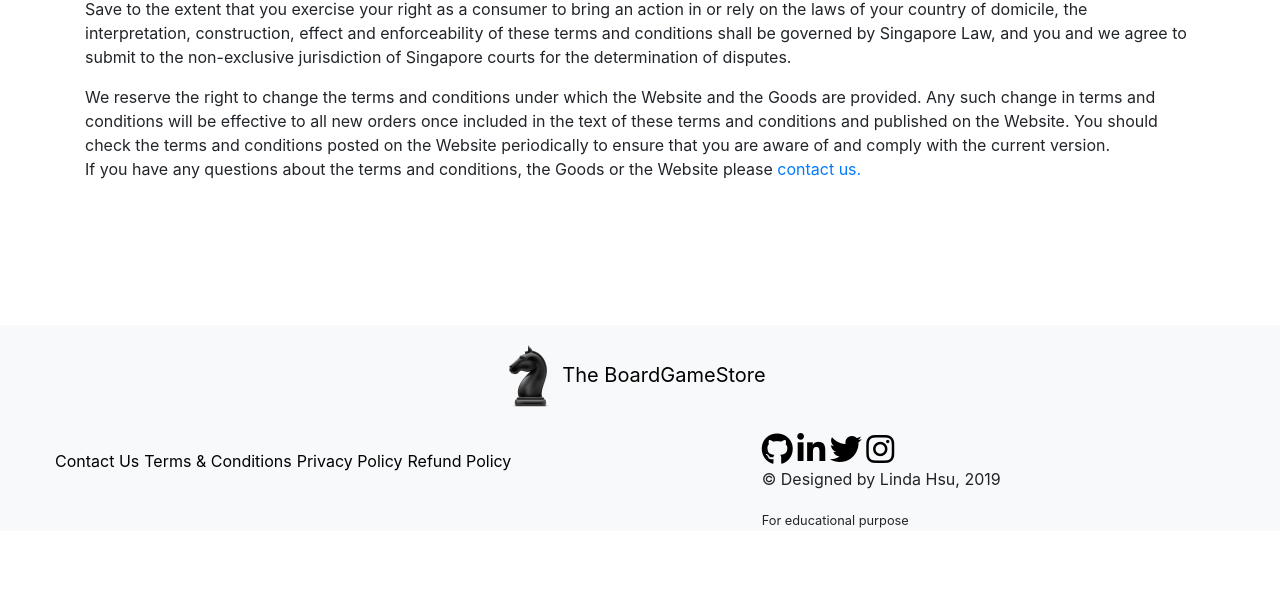
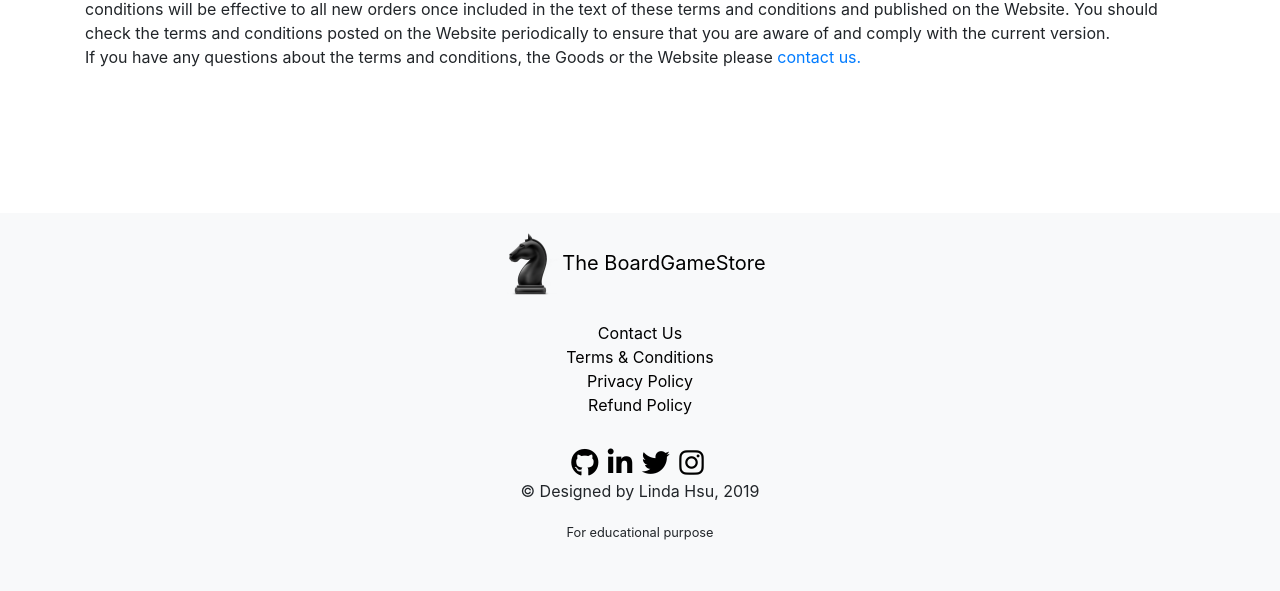
Before and after one commit to Paddlepop25/codeinstitute-boardgame-store, a Django app: page /info_pages/terms_and_conditions/ in a window 1280 px wide. Shown: the part 3398-3989 px from the top of the page. Before the commit the page ends 3926 px from the top, so only its background shows below. Run offline with Django 3.2, Linux system fonts and the light colour scheme; parts of the project's set-up code (start-up, migrations or seed data) failed here and were passed over; some libraries are stand-ins or nearby versions.

Commit message:
added styling to footer

```diff
--- a/catalogue/templates/catalogue/confirm_delete_game.template.html
+++ b/catalogue/templates/catalogue/confirm_delete_game.template.html
@@ -1,4 +1,7 @@
 {% extends 'base.html' %}
+
+{% block title %} Confirm Delete? {% endblock %}
+
 {%block content %}
 
 <h1>Are you sure you want to delete this game?</h1>
--- a/catalogue/templates/catalogue/create_game.template.html
+++ b/catalogue/templates/catalogue/create_game.template.html
@@ -1,4 +1,7 @@
 {% extends 'base.html' %}
+
+{% block title %} Create Game Form {% endblock %}
+
 {% load crispy_forms_tags %}
 
 {%block content %}
--- a/catalogue/templates/catalogue/game_info.template.html
+++ b/catalogue/templates/catalogue/game_info.template.html
@@ -1,6 +1,6 @@
 {% extends 'base.html' %}
 
-{% block title %} Games Information {% endblock %}
+{% block title %} Game's Information {% endblock %}
 
 {% block content %}
 <h1>More Info</h1>
--- a/catalogue/templates/catalogue/index.template.html
+++ /dev/null
@@ -1,6 +0,0 @@
-{% extends 'base.html' %}
-{% load static %}
-
-{%block content%}
-<h1>Bubble Tea!</h1>
-{%endblock%}
--- a/catalogue/templates/catalogue/update_game.template.html
+++ b/catalogue/templates/catalogue/update_game.template.html
@@ -1,4 +1,7 @@
 {% extends 'base.html' %}
+
+{% block title %} Update Games {% endblock %}
+
 {% load crispy_forms_tags %}
 
 {%block content %}
--- a/checkout/templates/checkout/checkout.template.html
+++ b/checkout/templates/checkout/checkout.template.html
@@ -1,5 +1,5 @@
 {% extends 'base.html' %}
-{% block page_title %} Checkout {% endblock %}
+{% block title %} Checkout {% endblock %}
 
 {% block content %}
 
--- a/info_pages/templates/info_pages/privacy_policy.template.html
+++ b/info_pages/templates/info_pages/privacy_policy.template.html
@@ -1,5 +1,5 @@
 {% extends 'base.html' %}
-{% block page_title %} Privacy Policy {% endblock %}
+{% block title %} Privacy Policy {% endblock %}
 
 {% block content %}
 
--- a/info_pages/templates/info_pages/refund_policy.template.html
+++ b/info_pages/templates/info_pages/refund_policy.template.html
@@ -1,4 +1,6 @@
-{% extends 'base.html' %} {% block page_title %} Refund Policy {% endblock %} {% block content %}
+{% extends 'base.html' %}
+{% block title %} Refund Policy {% endblock %}
+{% block content %}
 <h1 class="page-heading">Shipping and Returns</h1>
 <div class="page-content page-content--centered">
     <p>
--- a/info_pages/templates/info_pages/terms_and_conditions.template.html
+++ b/info_pages/templates/info_pages/terms_and_conditions.template.html
@@ -1,8 +1,7 @@
 {% extends 'base.html' %}
-{% block page_title %} Terms & Conditions {% endblock %}
+{% block title %} Terms & Conditions {% endblock %}
 
 {% block content %}
-<h1>Terms & Conditions</h1>
 <h2><span style="color: #d21135;">TERMS AND CONDITIONS</span></h2>
 <p>&nbsp;</p>
 <p>The website is provided by <strong>Team Board Game</strong>. When we refer to &#8220;<strong>you</strong>&#8221; and &#8220;<strong>your</strong>&#8221; we mean the user of the Website and purchaser of Goods.</p>
--- a/static/styles/styles.css
+++ b/static/styles/styles.css
@@ -118,12 +118,38 @@ body {
     margin-bottom: 1.2rem;
 }
 
+.footer .company_links {
+    margin: 0 auto;
+}
+
+.footer .company_links ul {
+    padding-left: 0;
+    text-align: center;
+    padding-bottom: 1rem;
+}
+
 .footer .company_links li {
     list-style-type: none;
     /*margin: 0 auto;*/
-    float: left;
-    margin-right: 5px;
+    /*margin: 0 auto;*/
+    /*float: left;*/
+    /*margin-right: 5px;*/
 }
+
+.footer .social_media {
+    margin: 0 auto;
+    text-align: center;
+    padding-bottom: 3rem;
+}
+
+.footer .social_media a {
+    font-size: 14px;
+    padding-right: 5px;
+}
+
+/*.footer .social_media small {*/
+/*    margin-botttom: 3rem;*/
+/*}*/
 
 @media (min-width: 320px) {
     .best_sellers .card {
--- a/templates/base.html
+++ b/templates/base.html
@@ -93,7 +93,7 @@
   </div>
 
   <div class='container'>
-    <h1>{%block page_title%}{%endblock%}</h1>
+    <!--<h1>{%block page_title%}{%endblock%}</h1>-->
     {%block content%}{%endblock%}
   </div>
 
@@ -106,7 +106,6 @@
       </div>
 
       <div class="row bg-light">
-        <div class="col col-md-7">
           <div class="company_links">
             <ul>
               <a href="">
@@ -125,7 +124,7 @@
           </div>
         </div>
 
-        <div class="col col-md-5 social_media">
+  <div class="row bg-light">
           <div class="social_media">
             <span><a href="https://github.com/Paddlepop25" target="_blank"><i class="fab fa-github fa-2x"></i></a></span>
             <span><a href="https://www.linkedin.com/in/lindahsu007/" target="_blank"><i class="fab fa-linkedin-in fa-2x"></i></a></span>
@@ -134,11 +133,7 @@
             <p class="copyright">&copy; Designed by Linda Hsu, 2019</p>
             <small>For educational purpose</small>
           </div>
-        </div>
-
-      </div>
-
-
+    </div>
     </div>
   </footer>
 
--- a/templates/registration/password_reset_form.html
+++ b/templates/registration/password_reset_form.html
@@ -1,6 +1,6 @@
 {% extends 'base.html' %}
 
-{% block page_heading %}Forgot Your Password?{% endblock %}
+{% block title %}Forgot Your Password?{% endblock %}
 {% load crispy_forms_tags %}
 
 {% block content %}
```
